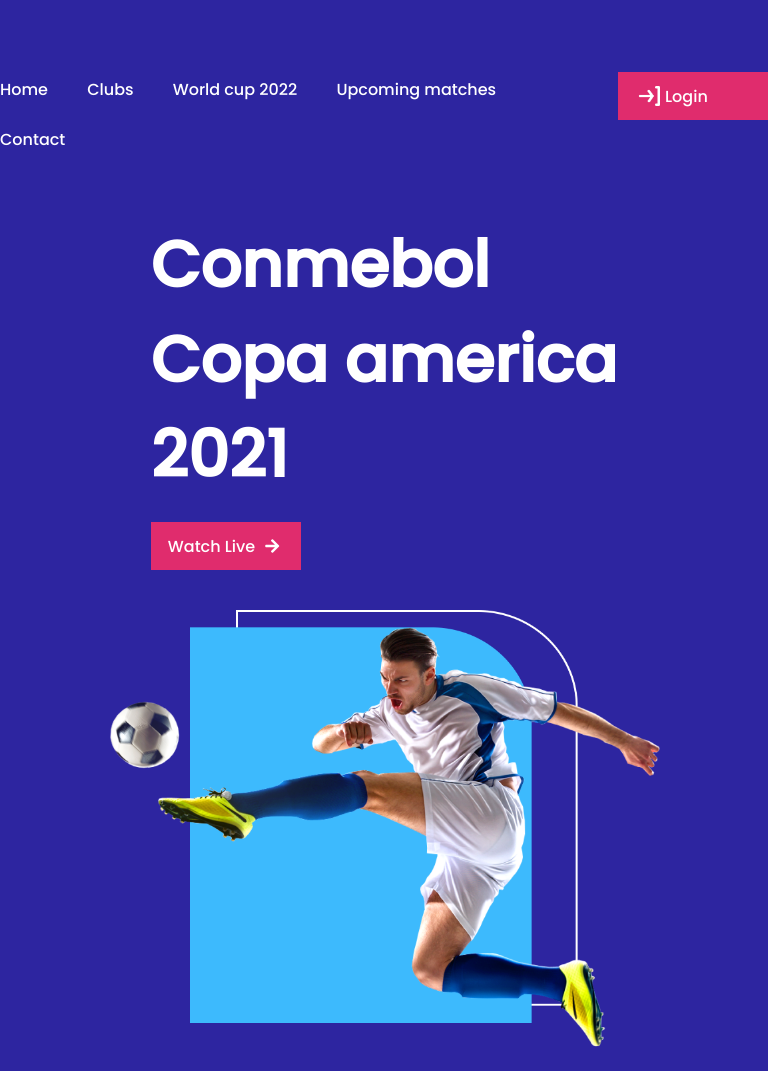
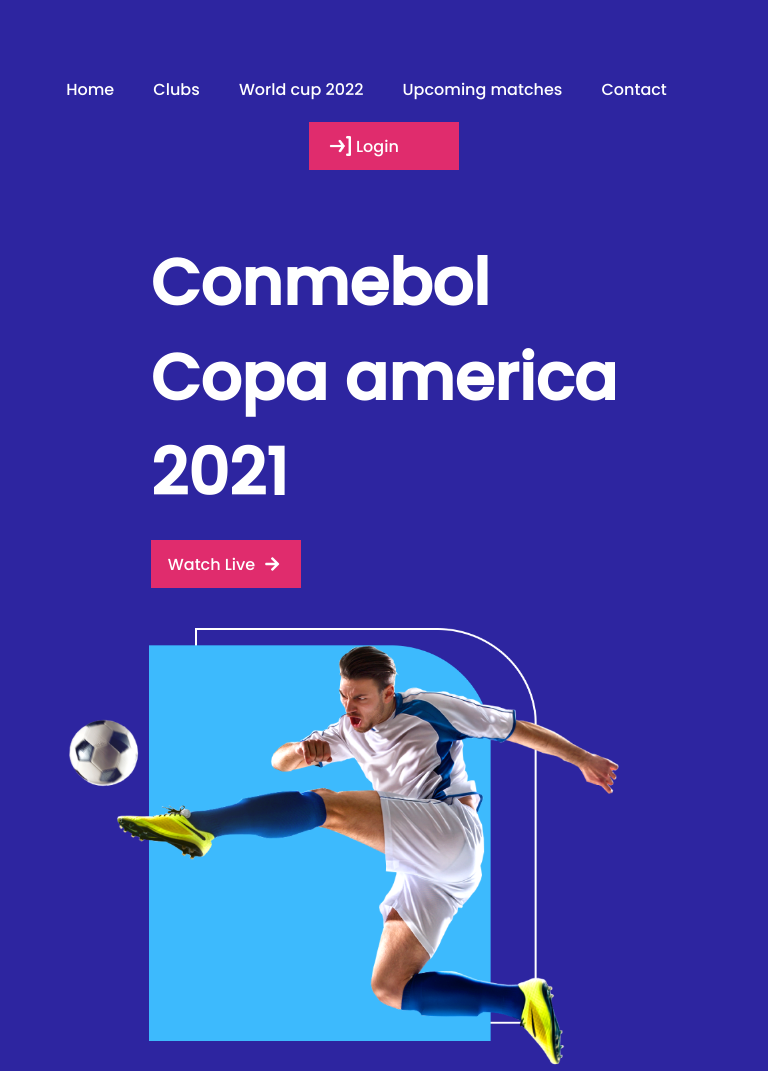
Before and after one commit to md-marop-hossain/responsive-football, a plain HTML site: page index.htm in a window 768 px wide. Shown: the top 1071 px of the page. Drawn offline with Linux system fonts and the light colour scheme.

Commit message:
code updated

```diff
--- a/style.css
+++ b/style.css
@@ -387,6 +387,13 @@
  ----------------------------*/
 
 @media only screen and (min-width: 669px) and (max-width: 992px) {
+  .nav-bar{
+    display: flex;
+    flex-direction: column;
+    justify-content: center;
+    align-items: center;
+    width: 100%;
+  }
   .header-section {
     flex-direction: column;
     justify-content: center;
@@ -396,6 +403,7 @@
   .header-image {
     margin: 0 auto;
     margin-top: 40px;
+    width: 100%;
   }
 
   .container {
@@ -405,6 +413,7 @@
 
   .player-section {
     grid-template-columns: repeat(2, 1fr);
+    justify-content: center;
   }
 
   .player {
```
